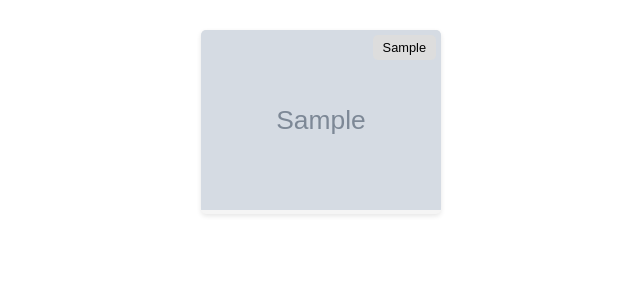
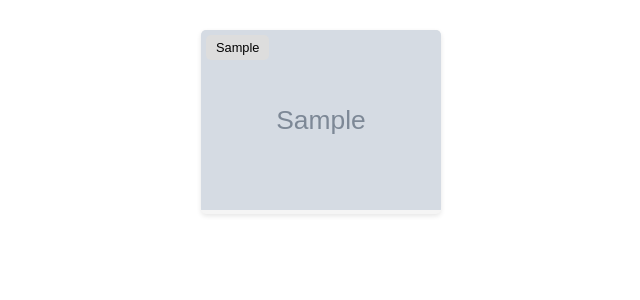
Before and after one commit to 6cubed/agimemes.com, a Flask app: template gae_app/templates/index.html in a window 1280 px wide. Shown: the top 300 px of the page, without its empty margins (49-689 px from the left). Run offline with Flask 3, Linux system fonts and the light colour scheme; the template is opened without the code that fills it: most values are stand-ins (such as "Sample title", 1, 10 or a date in 2020); grey boxes marked "Sample" are stand-in pictures.

Commit message:
fix homepage

```diff
--- a/gae_app/templates/index.html
+++ b/gae_app/templates/index.html
@@ -75,11 +75,11 @@
       font-size: 0.8em; /* Slightly smaller font for creation time */
     }
 
-    /* LLM model badge styles (optional) */
+    /* LLM model badge styles (optional, moved outside the meme-tile) */
     .meme-badge {
       position: absolute;
       top: 5px;
-      right: 5px;
+      left: 5px; /* Changed position to top-left */
       padding: 5px 10px;
       background-color: #ddd;
       color: black;
```
